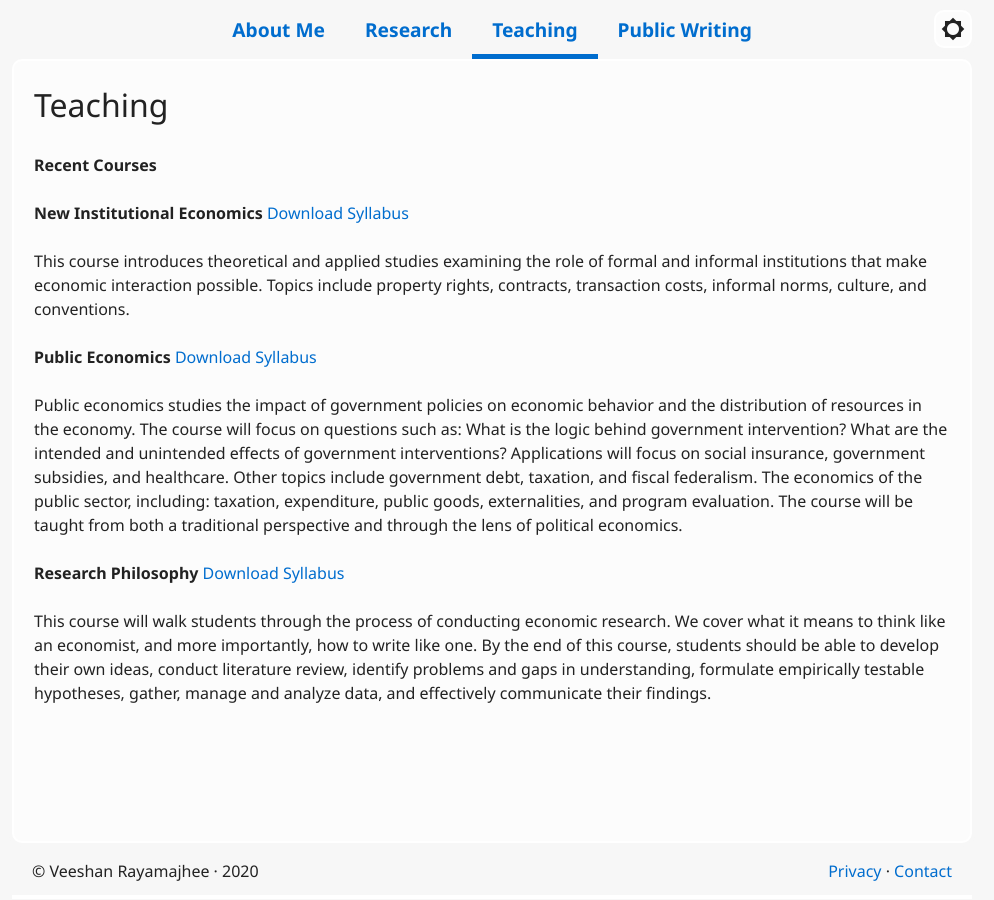
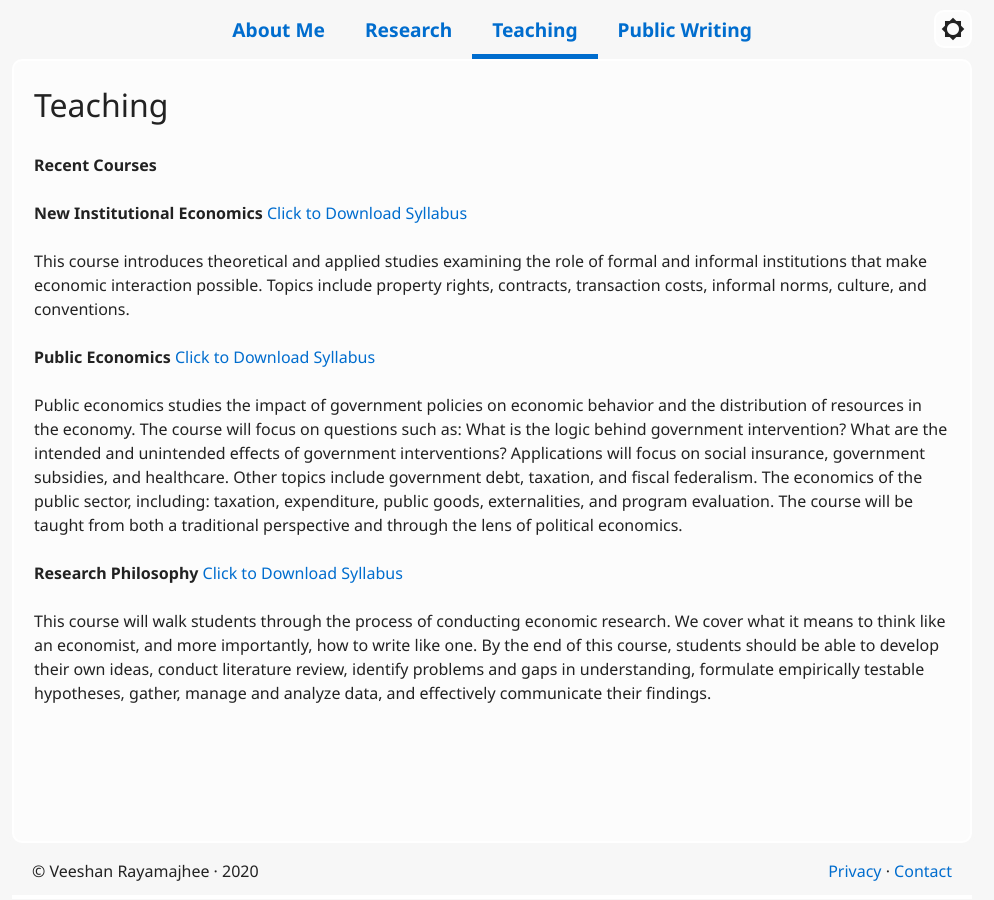
Before and after one commit to veeshanr/veeshanr.github.io, a Jekyll site: the page built from pages/teaching.md, in a window 1280 px wide. Shown: the whole page, without its empty margins (148-1142 px from the left). Built offline with Jekyll 4.4.1, drawn with Linux system fonts in a browser that asks for light colours.

Commit message:
Update teaching.md

```diff
--- a/pages/teaching.md
+++ b/pages/teaching.md
@@ -7,19 +7,19 @@ title: Teaching
 
 **Recent Courses**
 
-**New Institutional Economics** [Download Syllabus](files/ECON762.pdf)
+**New Institutional Economics** [Click to Download Syllabus](files/ECON762.pdf)
 
 This course introduces theoretical and applied studies examining the role of formal and informal
 institutions that make economic interaction possible. Topics include property rights, contracts,
 transaction costs, informal norms, culture, and conventions.
 
 
-**Public Economics** [Download Syllabus](files/ECON470.pdf)
+**Public Economics** [Click to Download Syllabus](files/ECON470.pdf)
 
 Public economics studies the impact of government policies on economic behavior and the distribution of resources in the economy. The course will focus on questions such as: What is the logic behind government intervention? What are the intended and unintended effects of government interventions? Applications will focus on social insurance, government subsidies, and healthcare. Other topics include government debt, taxation, and fiscal federalism.
 The economics of the public sector, including: taxation, expenditure, public goods, externalities, and program evaluation. The course will be taught from both a traditional perspective and through the lens of political economics.
 
 
-**Research Philosophy** [Download Syllabus](files/AGEC701.pdf)
+**Research Philosophy** [Click to Download Syllabus](files/AGEC701.pdf)
 
 This course will walk students through the process of conducting economic research. We cover what it means to think like an economist, and more importantly, how to write like one. By the end of this course, students should be able to develop their own ideas, conduct literature review, identify problems and gaps in understanding, formulate empirically testable hypotheses, gather, manage and analyze data, and effectively communicate their findings.
```
